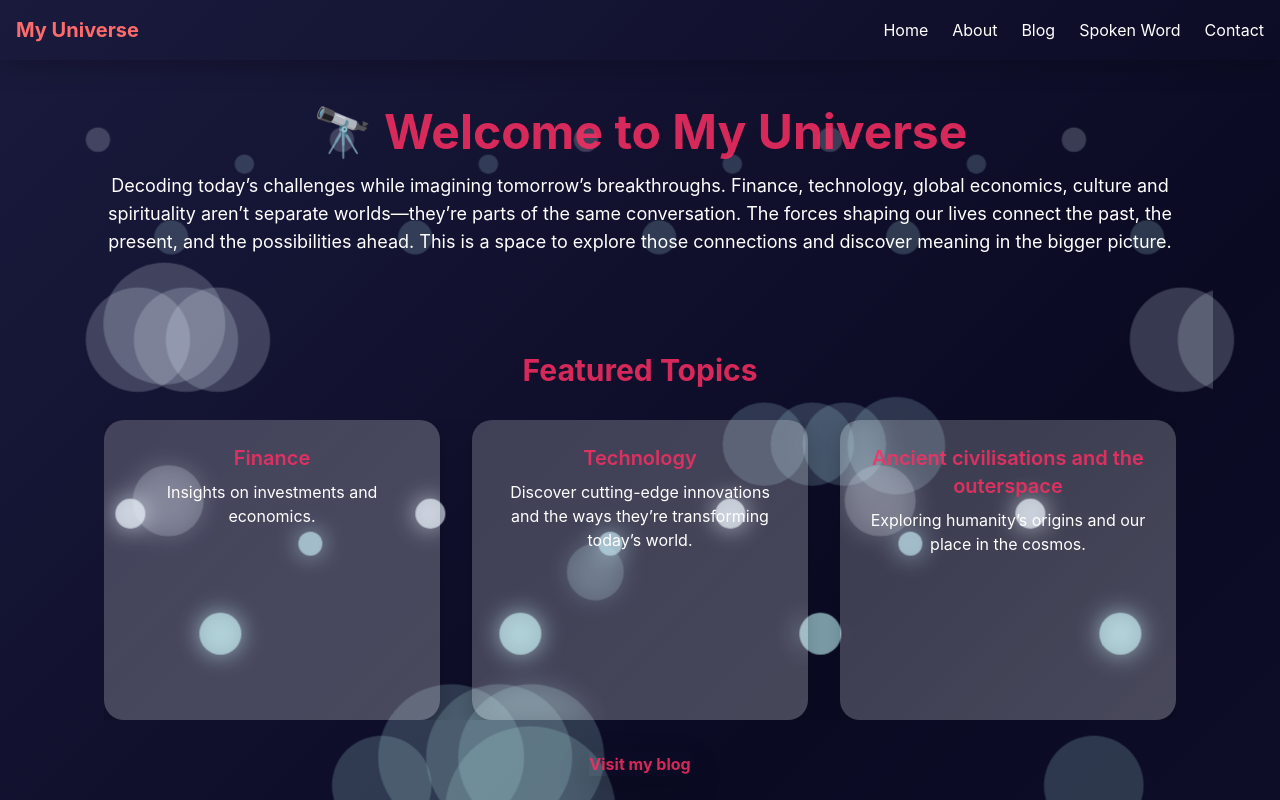
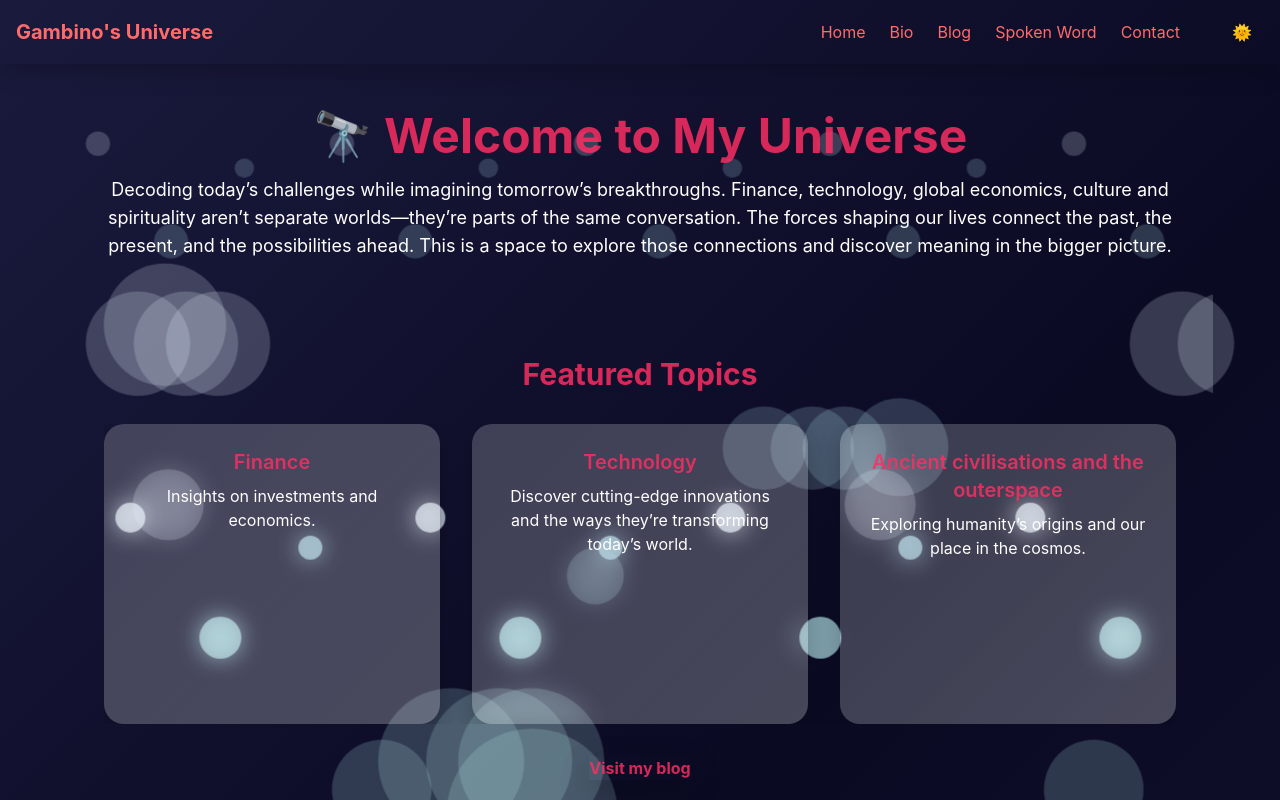
Before and after one commit to wordsmithgambino33-rgb/my-universe, a Next.js app: page / in a window 1280 px wide. Shown: the top 800 px of the page. Built offline with nearby package versions, Linux system fonts and the light colour scheme.

Commit message:
Restore theme switch, fix navbar, headline color, and video playback

```diff
--- a/components/Navbar.js
+++ b/components/Navbar.js
@@ -1,11 +1,22 @@
 
-// components/Navbar.js
 import { useTheme } from 'next-themes';
 import { motion } from 'framer-motion';
 import Link from 'next/link';
+import { useState, useEffect } from 'react';
 
 export default function Navbar() {
-  const { theme } = useTheme();
+  const { theme, setTheme } = useTheme();
+  const [mounted, setMounted] = useState(false);
+
+  useEffect(() => {
+    setMounted(true);
+  }, []);
+
+  if (!mounted) return null;
+
+  const toggleTheme = () => {
+    setTheme(theme === 'dark' ? 'light' : 'dark');
+  };
 
   return (
     <motion.nav
@@ -16,24 +27,31 @@ export default function Navbar() {
     >
       <div className="container mx-auto flex justify-between items-center">
         <Link href="/" className={`text-xl font-bold ${theme === 'dark' ? 'text-nebula' : 'text-accent'}`}>
-          My Universe
+          Gambino's Universe
         </Link>
-        <div className="space-x-6">
-          <Link href="/" className={`hover:${theme === 'dark' ? 'text-nebula' : 'text-accent'} transition-colors`}>
+        <div className="flex items-center space-x-6">
+          <Link href="/" className={`${theme === 'dark' ? 'text-nebula' : 'text-accent'} hover:${theme === 'dark' ? 'text-nebula-hover' : 'text-accent-hover'} transition-colors duration-300 hover:underline`}>
             Home
           </Link>
-          <Link href="/about" className={`hover:${theme === 'dark' ? 'text-nebula' : 'text-accent'} transition-colors`}>
-            About
+          <Link href="/bio" className={`${theme === 'dark' ? 'text-nebula' : 'text-accent'} hover:${theme === 'dark' ? 'text-nebula-hover' : 'text-accent-hover'} transition-colors duration-300 hover:underline`}>
+            Bio
           </Link>
-          <Link href="/blog" className={`hover:${theme === 'dark' ? 'text-nebula' : 'text-accent'} transition-colors`}>
+          <Link href="/blog" className={`${theme === 'dark' ? 'text-nebula' : 'text-accent'} hover:${theme === 'dark' ? 'text-nebula-hover' : 'text-accent-hover'} transition-colors duration-300 hover:underline`}>
             Blog
           </Link>
-          <Link href="/spoken-word" className={`hover:${theme === 'dark' ? 'text-nebula' : 'text-accent'} transition-colors`}>
+          <Link href="/spoken-word" className={`${theme === 'dark' ? 'text-nebula' : 'text-accent'} hover:${theme === 'dark' ? 'text-nebula-hover' : 'text-accent-hover'} transition-colors duration-300 hover:underline`}>
             Spoken Word
           </Link>
-          <Link href="/contact" className={`hover:${theme === 'dark' ? 'text-nebula' : 'text-accent'} transition-colors`}>
+          <Link href="/contact" className={`${theme === 'dark' ? 'text-nebula' : 'text-accent'} hover:${theme === 'dark' ? 'text-nebula-hover' : 'text-accent-hover'} transition-colors duration-300 hover:underline`}>
             Contact
           </Link>
+          <button
+            onClick={toggleTheme}
+            className={`ml-4 px-3 py-1 rounded ${theme === 'dark' ? 'bg-nebula text-white' : 'bg-accent text-white'} hover:opacity-80 transition-opacity duration-300`}
+            aria-label={theme === 'dark' ? 'Switch to light mode' : 'Switch to dark mode'}
+          >
+            {theme === 'dark' ? '🌞' : '🌜'}
+          </button>
         </div>
       </div>
     </motion.nav>
--- a/styles/globals.css
+++ b/styles/globals.css
@@ -13,7 +13,7 @@
   --star-dust: #4a90e2;
   --accent: #ff2e63; /* Dark mode default */
   --primary: #8B4513;
-  --glow: rgba(255, 107, 107, 0.8);
+  --glow: rgba(255, 107, 107, 0.8); /* Adjusted to match --nebula */
   --base-100: #f0f0f5;
   --base-200: rgba(255, 255, 255, 0.2);
 }
@@ -26,7 +26,7 @@
   --star-dust: #2a6eb6;
   --accent: #ff6b6b; /* Light mode accent */
   --primary: #5c2e0a;
-  --glow: rgba(255, 46, 99, 0.8);
+  --glow: rgba(255, 46, 99, 0.8); /* Adjusted to match --nebula in light mode */
   --base-100: #ffffff;
   --base-200: rgba(0, 0, 0, 0.08);
 }
```
